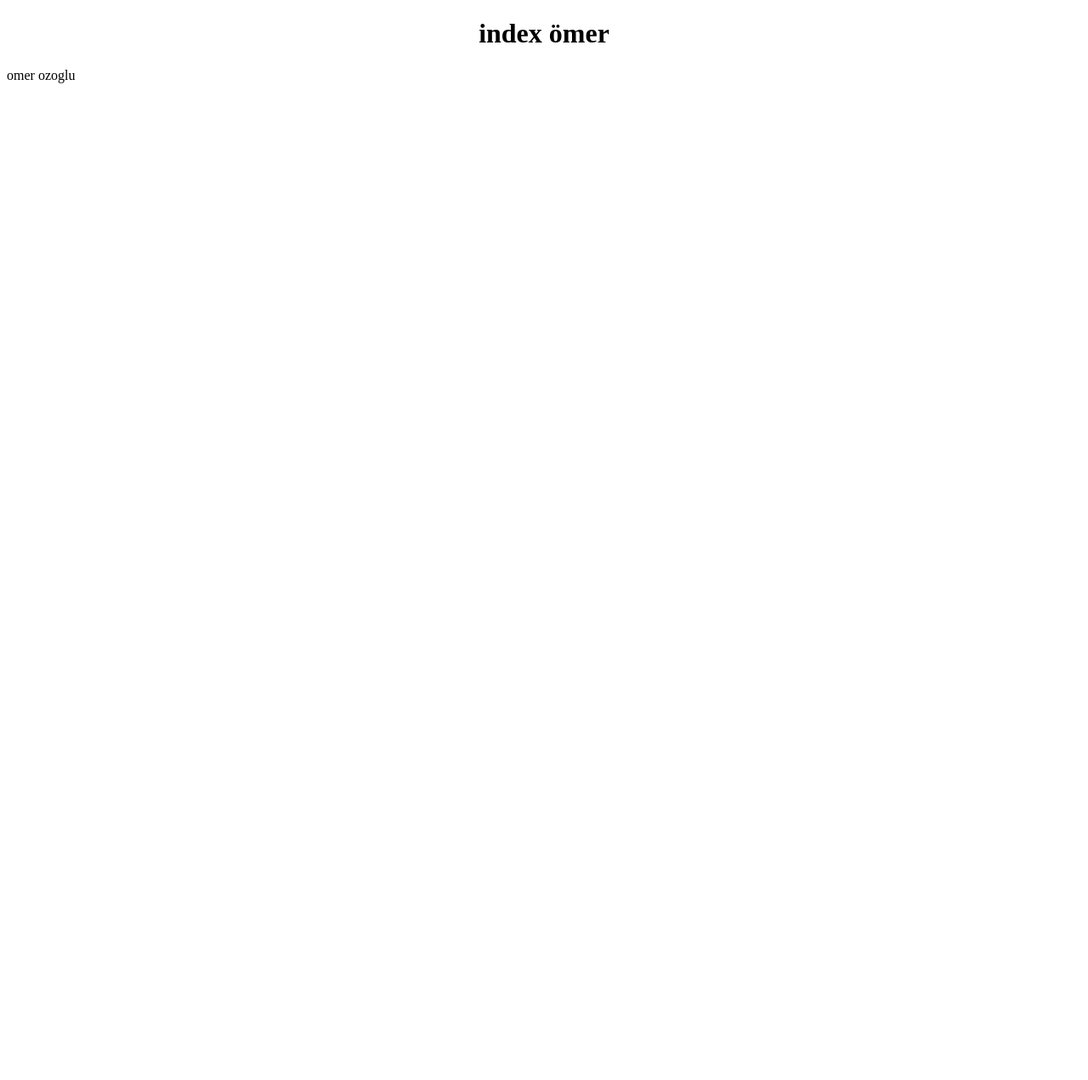
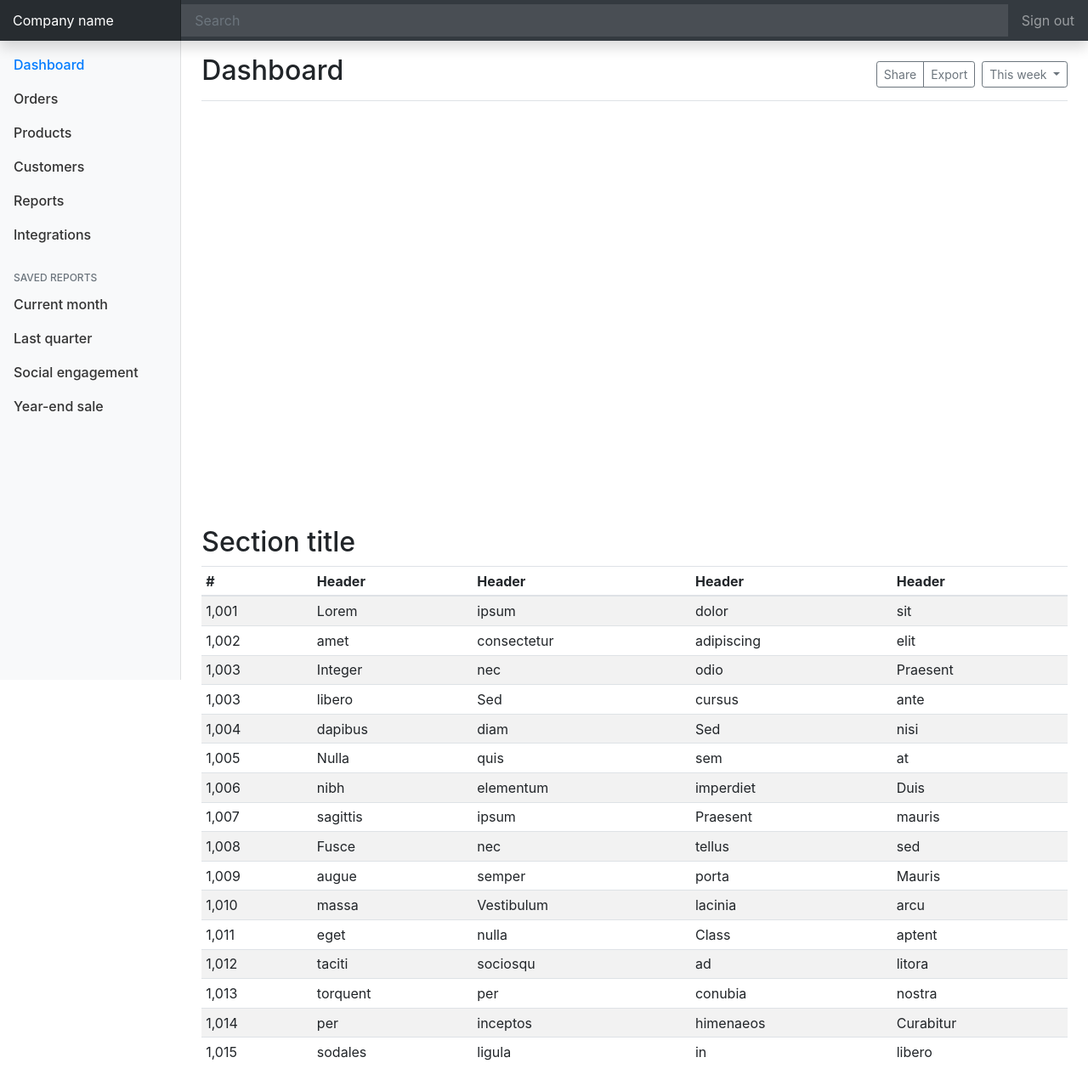
Before and after one commit to omerozoglu/myangularlessons, an Angular app: page / in a window 1280 px wide. Shown: the whole page at 85% size. Before the commit the page ends 800 px from the top, so only its background shows below. Built offline with nearby package versions, Linux system fonts and the light colour scheme.

Commit message:
L5_bootstrap

```diff
--- a/src/app/app.component.css
+++ b/src/app/app.component.css
@@ -0,0 +1,106 @@
+body {
+    font-size: .875rem;
+  }
+
+  .feather {
+    width: 16px;
+    height: 16px;
+    vertical-align: text-bottom;
+  }
+
+  /*
+   * Sidebar
+   */
+
+  .sidebar {
+    position: fixed;
+    top: 0;
+    bottom: 0;
+    left: 0;
+    z-index: 100; /* Behind the navbar */
+    padding: 48px 0 0; /* Height of navbar */
+    box-shadow: inset -1px 0 0 rgba(0, 0, 0, .1);
+  }
+
+  .sidebar-sticky {
+    position: relative;
+    top: 0;
+    height: calc(100vh - 48px);
+    padding-top: .5rem;
+    overflow-x: hidden;
+    overflow-y: auto; /* Scrollable contents if viewport is shorter than content. */
+  }
+
+  @supports ((position: -webkit-sticky) or (position: sticky)) {
+    .sidebar-sticky {
+      position: -webkit-sticky;
+      position: sticky;
+    }
+  }
+
+  .sidebar .nav-link {
+    font-weight: 500;
+    color: #333;
+  }
+
+  .sidebar .nav-link .feather {
+    margin-right: 4px;
+    color: #999;
+  }
+
+  .sidebar .nav-link.active {
+    color: #007bff;
+  }
+
+  .sidebar .nav-link:hover .feather,
+  .sidebar .nav-link.active .feather {
+    color: inherit;
+  }
+
+  .sidebar-heading {
+    font-size: .75rem;
+    text-transform: uppercase;
+  }
+
+  /*
+   * Content
+   */
+
+  [role="main"] {
+    padding-top: 133px; /* Space for fixed navbar */
+  }
+
+  @media (min-width: 768px) {
+    [role="main"] {
+      padding-top: 48px; /* Space for fixed navbar */
+    }
+  }
+
+  /*
+   * Navbar
+   */
+
+  .navbar-brand {
+    padding-top: .75rem;
+    padding-bottom: .75rem;
+    font-size: 1rem;
+    background-color: rgba(0, 0, 0, .25);
+    box-shadow: inset -1px 0 0 rgba(0, 0, 0, .25);
+  }
+
+  .navbar .form-control {
+    padding: .75rem 1rem;
+    border-width: 0;
+    border-radius: 0;
+  }
+
+  .form-control-dark {
+    color: #fff;
+    background-color: rgba(255, 255, 255, .1);
+    border-color: rgba(255, 255, 255, .1);
+  }
+
+  .form-control-dark:focus {
+    border-color: transparent;
+    box-shadow: 0 0 0 3px rgba(255, 255, 255, .25);
+  }
--- a/src/app/app.component.html
+++ b/src/app/app.component.html
@@ -1,5 +1,240 @@
+<nav class="navbar navbar-dark fixed-top bg-dark flex-md-nowrap p-0 shadow">
+  <a class="navbar-brand col-sm-3 col-md-2 mr-0" href="#">Company name</a>
+  <input class="form-control form-control-dark w-100" type="text" placeholder="Search" aria-label="Search">
+  <ul class="navbar-nav px-3">
+    <li class="nav-item text-nowrap">
+      <a class="nav-link" href="#">Sign out</a>
+    </li>
+  </ul>
+</nav>
+<div class="container-fluid">
+  <div class="row">
+    <nav class="col-md-2 d-none d-md-block bg-light sidebar">
+      <div class="sidebar-sticky">
+        <ul class="nav flex-column">
+          <li class="nav-item">
+            <a class="nav-link active" href="#">
+              <span data-feather="home"></span>
+              Dashboard <span class="sr-only">(current)</span>
+            </a>
+          </li>
+          <li class="nav-item">
+            <a class="nav-link" href="#">
+              <span data-feather="file"></span>
+              Orders
+            </a>
+          </li>
+          <li class="nav-item">
+            <a class="nav-link" href="#">
+              <span data-feather="shopping-cart"></span>
+              Products
+            </a>
+          </li>
+          <li class="nav-item">
+            <a class="nav-link" href="#">
+              <span data-feather="users"></span>
+              Customers
+            </a>
+          </li>
+          <li class="nav-item">
+            <a class="nav-link" href="#">
+              <span data-feather="bar-chart-2"></span>
+              Reports
+            </a>
+          </li>
+          <li class="nav-item">
+            <a class="nav-link" href="#">
+              <span data-feather="layers"></span>
+              Integrations
+            </a>
+          </li>
+        </ul>
 
-<div style="text-align: center;">
-  <h1>{{title}} {{firstname}}</h1>
+        <h6 class="sidebar-heading d-flex justify-content-between align-items-center px-3 mt-4 mb-1 text-muted">
+          <span>Saved reports</span>
+          <a class="d-flex align-items-center text-muted" href="#" aria-label="Add a new report">
+            <span data-feather="plus-circle"></span>
+          </a>
+        </h6>
+        <ul class="nav flex-column mb-2">
+          <li class="nav-item">
+            <a class="nav-link" href="#">
+              <span data-feather="file-text"></span>
+              Current month
+            </a>
+          </li>
+          <li class="nav-item">
+            <a class="nav-link" href="#">
+              <span data-feather="file-text"></span>
+              Last quarter
+            </a>
+          </li>
+          <li class="nav-item">
+            <a class="nav-link" href="#">
+              <span data-feather="file-text"></span>
+              Social engagement
+            </a>
+          </li>
+          <li class="nav-item">
+            <a class="nav-link" href="#">
+              <span data-feather="file-text"></span>
+              Year-end sale
+            </a>
+          </li>
+        </ul>
+      </div>
+    </nav>
+
+    <main role="main" class="col-md-9 ml-sm-auto col-lg-10 px-4">
+      <div class="d-flex justify-content-between flex-wrap flex-md-nowrap align-items-center pt-3 pb-2 mb-3 border-bottom">
+        <h1 class="h2">Dashboard</h1>
+        <div class="btn-toolbar mb-2 mb-md-0">
+          <div class="btn-group mr-2">
+            <button type="button" class="btn btn-sm btn-outline-secondary">Share</button>
+            <button type="button" class="btn btn-sm btn-outline-secondary">Export</button>
+          </div>
+          <button type="button" class="btn btn-sm btn-outline-secondary dropdown-toggle">
+            <span data-feather="calendar"></span>
+            This week
+          </button>
+        </div>
+      </div>
+
+      <canvas class="my-4 w-100" id="myChart" width="900" height="380"></canvas>
+
+      <h2>Section title</h2>
+      <div class="table-responsive">
+        <table class="table table-striped table-sm">
+          <thead>
+            <tr>
+              <th>#</th>
+              <th>Header</th>
+              <th>Header</th>
+              <th>Header</th>
+              <th>Header</th>
+            </tr>
+          </thead>
+          <tbody>
+            <tr>
+              <td>1,001</td>
+              <td>Lorem</td>
+              <td>ipsum</td>
+              <td>dolor</td>
+              <td>sit</td>
+            </tr>
+            <tr>
+              <td>1,002</td>
+              <td>amet</td>
+              <td>consectetur</td>
+              <td>adipiscing</td>
+              <td>elit</td>
+            </tr>
+            <tr>
+              <td>1,003</td>
+              <td>Integer</td>
+              <td>nec</td>
+              <td>odio</td>
+              <td>Praesent</td>
+            </tr>
+            <tr>
+              <td>1,003</td>
+              <td>libero</td>
+              <td>Sed</td>
+              <td>cursus</td>
+              <td>ante</td>
+            </tr>
+            <tr>
+              <td>1,004</td>
+              <td>dapibus</td>
+              <td>diam</td>
+              <td>Sed</td>
+              <td>nisi</td>
+            </tr>
+            <tr>
+              <td>1,005</td>
+              <td>Nulla</td>
+              <td>quis</td>
+              <td>sem</td>
+              <td>at</td>
+            </tr>
+            <tr>
+              <td>1,006</td>
+              <td>nibh</td>
+              <td>elementum</td>
+              <td>imperdiet</td>
+              <td>Duis</td>
+            </tr>
+            <tr>
+              <td>1,007</td>
+              <td>sagittis</td>
+              <td>ipsum</td>
+              <td>Praesent</td>
+              <td>mauris</td>
+            </tr>
+            <tr>
+              <td>1,008</td>
+              <td>Fusce</td>
+              <td>nec</td>
+              <td>tellus</td>
+              <td>sed</td>
+            </tr>
+            <tr>
+              <td>1,009</td>
+              <td>augue</td>
+              <td>semper</td>
+              <td>porta</td>
+              <td>Mauris</td>
+            </tr>
+            <tr>
+              <td>1,010</td>
+              <td>massa</td>
+              <td>Vestibulum</td>
+              <td>lacinia</td>
+              <td>arcu</td>
+            </tr>
+            <tr>
+              <td>1,011</td>
+              <td>eget</td>
+              <td>nulla</td>
+              <td>Class</td>
+              <td>aptent</td>
+            </tr>
+            <tr>
+              <td>1,012</td>
+              <td>taciti</td>
+              <td>sociosqu</td>
+              <td>ad</td>
+              <td>litora</td>
+            </tr>
+            <tr>
+              <td>1,013</td>
+              <td>torquent</td>
+              <td>per</td>
+              <td>conubia</td>
+              <td>nostra</td>
+            </tr>
+            <tr>
+              <td>1,014</td>
+              <td>per</td>
+              <td>inceptos</td>
+              <td>himenaeos</td>
+              <td>Curabitur</td>
+            </tr>
+            <tr>
+              <td>1,015</td>
+              <td>sodales</td>
+              <td>ligula</td>
+              <td>in</td>
+              <td>libero</td>
+            </tr>
+          </tbody>
+        </table>
+      </div>
+    </main>
+  </div>
 </div>
-<app-intro></app-intro>
+<script src="https://code.jquery.com/jquery-3.4.1.slim.min.js" integrity="sha384-J6qa4849blE2+poT4WnyKhv5vZF5SrPo0iEjwBvKU7imGFAV0wwj1yYfoRSJoZ+n" crossorigin="anonymous"></script>
+      <script>window.jQuery || document.write('<script src="/docs/4.4/assets/js/vendor/jquery.slim.min.js"><\/script>')</script><script src="/docs/4.4/dist/js/bootstrap.bundle.min.js" integrity="sha384-6khuMg9gaYr5AxOqhkVIODVIvm9ynTT5J4V1cfthmT+emCG6yVmEZsRHdxlotUnm" crossorigin="anonymous"></script>
+        <script src="https://cdnjs.cloudflare.com/ajax/libs/feather-icons/4.9.0/feather.min.js"></script>
+        <script src="https://cdnjs.cloudflare.com/ajax/libs/Chart.js/2.7.3/Chart.min.js"></script>
+        <script src="dashboard.js"></script>
--- a/src/styles.css
+++ b/src/styles.css
@@ -1 +1,3 @@
 /* You can add global styles to this file, and also import other style files */
+@import "~bootstrap/dist/css/bootstrap.min.css";
+@import "~font-awesome/css/font-awesome.min.css";
```
